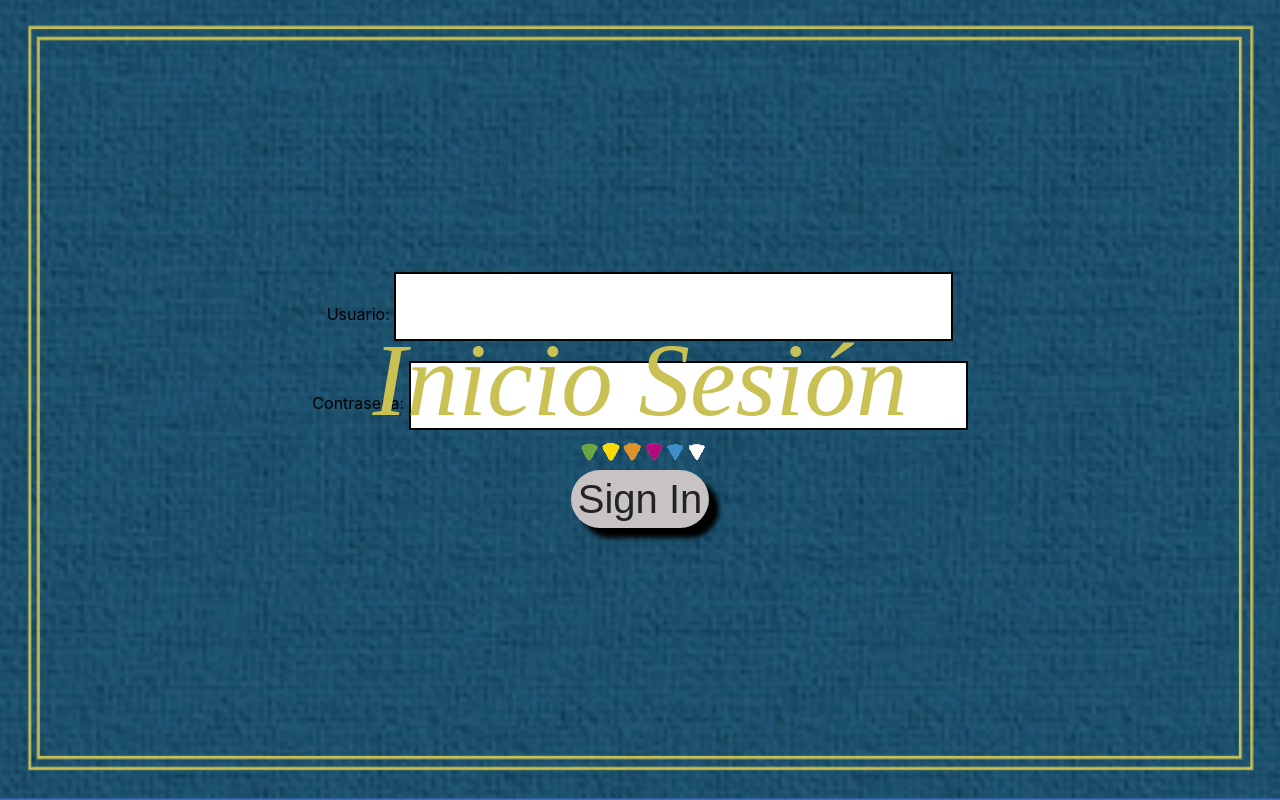
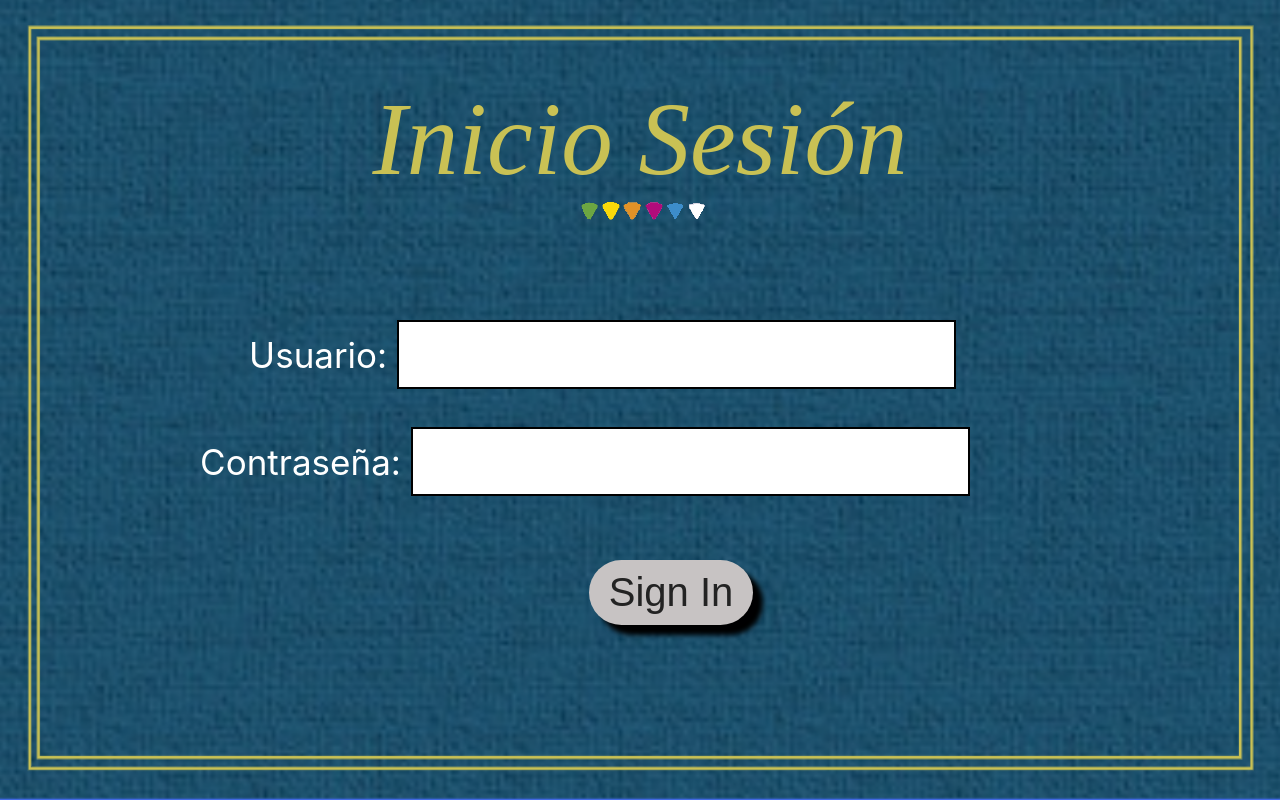
Before and after one commit to UNIZAR-30226-2023-02/Front-Web, a React (Create React App) app in the folder trivialb2b/: page /InicioSesion in a window 1280 px wide. Built offline with nearby package versions, Linux system fonts and the light colour scheme.

Commit message:
InicioSesion

```diff
--- a/trivialb2b/src/Estilos/App.css
+++ b/trivialb2b/src/Estilos/App.css
@@ -88,11 +88,19 @@
   flex-direction: column;
 }
 
+.App-Input {
+  color: #ffffff;
+  border: none;
+  font-size: 35px;
+  background-color: none;
+  border-radius: 50px;
+}
+
 .App-boton {
   color: #232323;
   border-radius: 50px;
   border: none;
-  padding: 0.5% 0.5%;
+  padding: 10px 20px;
   font-size: 40px;
   cursor: pointer;
   background-color: #c7c3c3;
@@ -131,7 +139,16 @@
   box-shadow: 10px 10px 5px rgba(0, 0, 1.2, 1.25);
 }
 
-.App-texto {
+.App-textoBlanco {
+  color: rgb(255, 255, 255);
+  border: none;
+  padding: 10px 20px;
+  font-size: 40px;
+  margin-bottom: 20px;
+  border: 2px solid black;
+}
+
+.App-textoNegro {
   color: black;
   border: none;
   padding: 10px 20px;
--- a/trivialb2b/src/InicioSesion.js
+++ b/trivialb2b/src/InicioSesion.js
@@ -8,13 +8,10 @@ const URL = "http://51.142.118.71:8000/api/usuarios/login/";
 
 function Boton(props) {
   return (
-    <div>
-      <a margin= "40px" > {props.texto}: </a>
-      <input className="App-texto"
+    <div style={{marginLeft: "2%"}}>
+      <a> {props.texto}: </a>
+      <input className="App-textoNegro"
         type={props.type}
-      color="black"
-      margin="normal"
-      variant="outlined"
         label={props.label}
         name={props.nombre}
         value={props.valor}
@@ -72,20 +69,21 @@ const InicioSesion = () => {
   return (
     <div className="App">
       <div className = "App-header" >
-      <div className="App-titulo" > Inicio Sesión
+      <div className="App-titulo" style={{top:"10%"}} > Inicio Sesión
         <div className="App-Quesitos"> </div>
       </div>
-        <form className="App-Botones">
-        <Boton texto="Usuario" label="username" nombre="username" valor={body.username} onchange={handleChange}/>
+        <form className="App-Input" style={{left: "10%", top:"40%", height:"30%", width: "70%", position:"absolute"}}>
+          <div style={{marginLeft:"4%", marginBottom:"2%"}}>
+            <Boton texto="Usuario" label="username" nombre="username" valor={body.username} onchange={handleChange} />
+          </div>
+
           <Boton texto="Contraseña" type="password" label="password" nombre="password"  valor={body.password} onchange={handleChange}/>
           </form>
         <font color="red" > {errores}</font>
         <br></br>
         <button
-          variant="contained"
-          color="secondary"
           className="App-boton"
-          style= {{top: "70%", left: "44%"}}
+          style= {{top: "70%", left: "46%", position:"absolute"}}
           onClick={() => onSubmit()}
         >
           Sign In
```
Also changed, not shown: trivialb2b/package.json (+6 -1 lines), 1 other file (tests, documents, lock files or other folders). Lines whose indentation alone changed are shown as unchanged.
